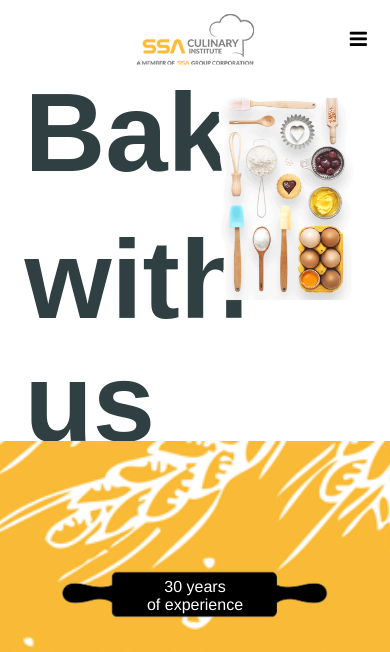
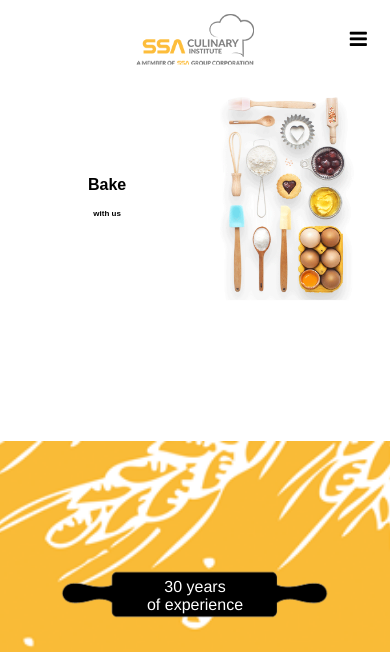
Before and after one commit to paralikha/culinary-sg, a PHP site: page / in a window 390 px wide. Shown: the top 652 px of the page. Run offline with PHP 8.4, Linux system fonts and the light colour scheme; some libraries are stand-ins or nearby versions; some web fonts are replaced.

Commit message:
change styles

```diff
--- a/index.html
+++ b/index.html
@@ -68,10 +68,12 @@
                 <div class="cd-full-width">
                     <img src="resources/images/bg-home.png" alt="">
                 </div>
-                <div class="title-text">
-                    <h1 class="header-text m-b-2">Bake</h1>
-                    <h1 class="header-text">with us</h1>
+                <div class="title-text text-center">
+                    <h1 class="header-text">Bake</h1>
+                    <h1 class="header-text"><span>with us</span></h1>
+                    <!-- <a href="index.html" class="h2 btn-enroll">Enrol Now</a> -->
                 </div>
+
             </li>
         </ul>
     </section>
--- a/resources/sass/partials/_home.scss
+++ b/resources/sass/partials/_home.scss
@@ -14,9 +14,27 @@
 
     .title-text {
         position: absolute;
-        top: 25%;
+        top: 30%;
         left: 25%;
         transform: translate(-25%, -25%);
+
+        h1 {
+            font-size: 7rem;
+            color: #000;
+
+            span {
+                color: #000;
+                font-size: 3rem;
+            }
+        }
+
+        .btn-enroll {
+            color: $primary;
+            background-color: $dark-color;
+            border-radius: 10px;
+            padding: 10px 25px;
+            font-family: $nav-font-family;
+        }
     }
 
 }
--- a/resources/sass/partials/_media_queries.scss
+++ b/resources/sass/partials/_media_queries.scss
@@ -1,3 +1,39 @@
+@media only screen
+and (min-width: 320px)
+and (max-width: 480px) {
+    #h-home .title-text h1 {
+        font-size: 1rem !important;
+
+        span {
+            font-size: .5rem !important;
+        }
+    }
+}
+
+@media only screen
+and (min-width: 481px)
+and (max-width: 766px) {
+    #h-home .title-text h1 {
+        font-size: 3rem !important;
+
+        span {
+            font-size: 1rem !important;
+        }
+    }
+}
+
+@media only screen
+and (min-width: 767px)
+and (max-width: 1019px) {
+    #h-home .title-text h1 {
+        font-size: 4rem !important;
+
+        span {
+            font-size: 1rem;
+        }
+    }
+}
+
 @media only screen and (max-width: 768px) {
     .b-img {
 
@@ -26,3 +62,13 @@
         margin-right: 0rem;
     }
 }
+
+@media only screen and (max-width: 1020px) {
+    #h-home .title-text h1 {
+        font-size: 5rem;
+
+        span {
+            font-size: 2rem;
+        }
+    }
+}
```
Also changed, not shown: dist/css/app.min.css.
